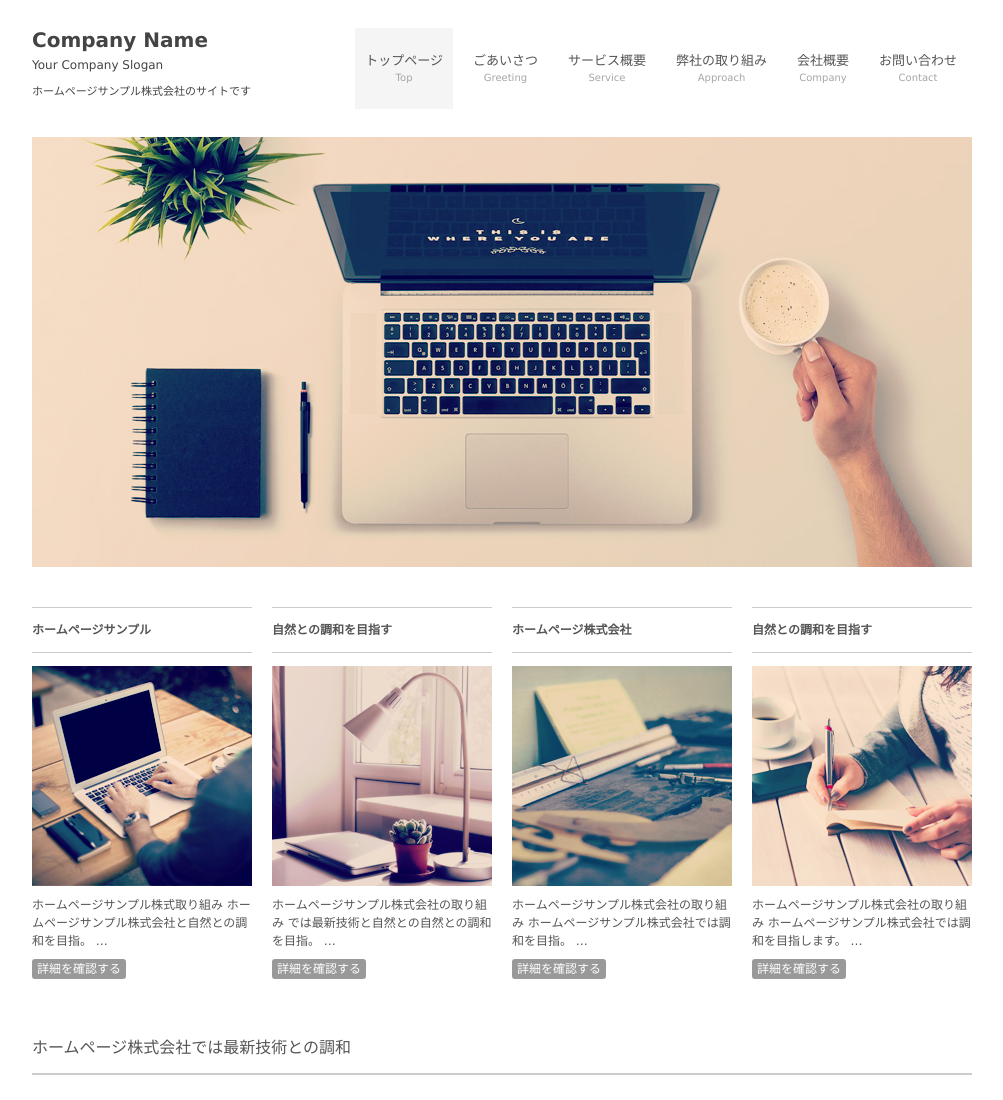
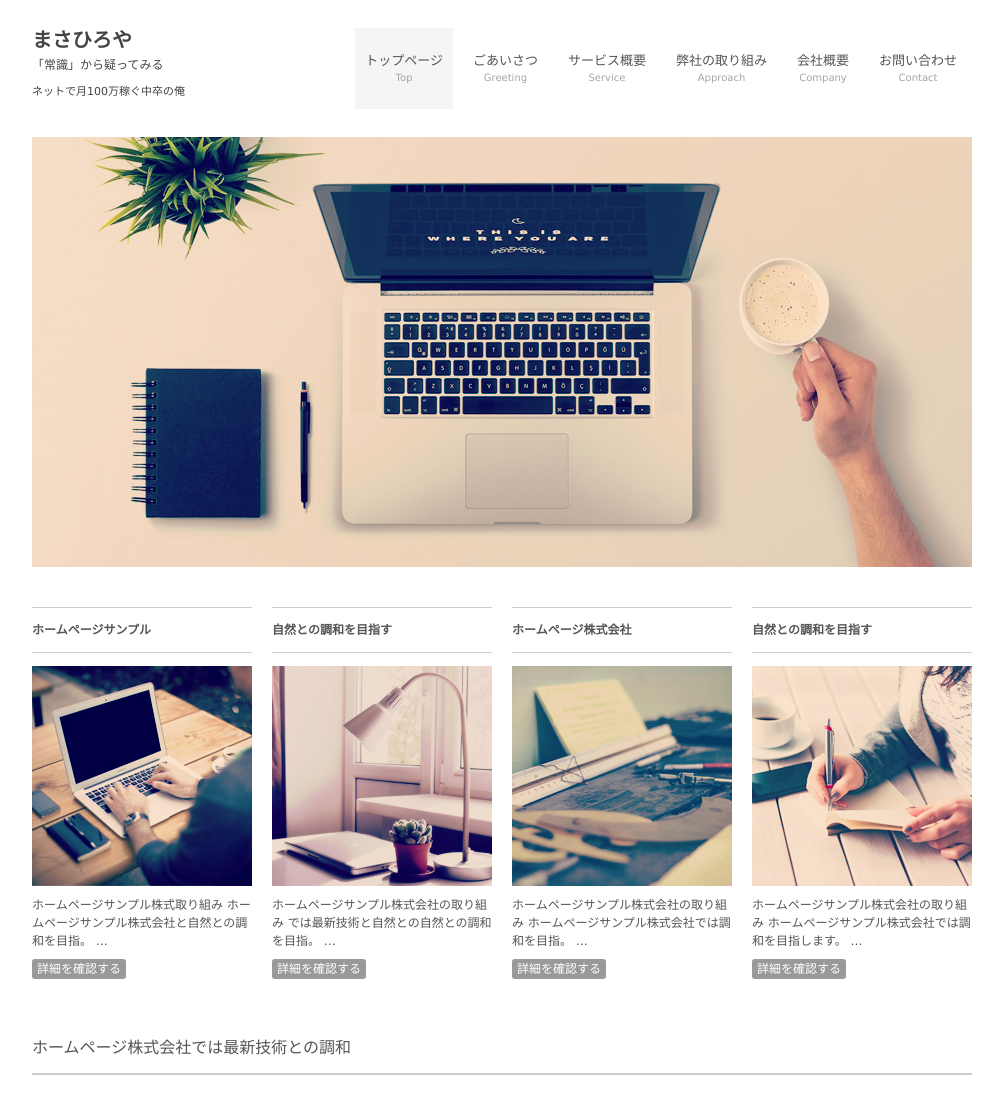
Before and after one commit to masahiroya/masahiroya.github.io, a plain HTML site: page index.html in a window 1280 px wide. Shown: the top 1100 px of the page, without its empty margins (138-1141 px from the left). Drawn offline with Linux system fonts and the light colour scheme.

Commit message:
Update index.html

```diff
--- a/index.html
+++ b/index.html
@@ -21,8 +21,8 @@
 	<header id="header" role="banner">
 		<div class="inner">
 			<div class="logo">
-				<a href="index.html" title="ホームページサンプル株式会社" rel="home">Company Name<br /><span>Your Company Slogan</span></a>
-				<h1>ホームページサンプル株式会社のサイトです</h1>
+				<a href="index.html" title="ホームページサンプル株式会社" rel="home">まさひろや<br /><span>「常識」から疑ってみる</span></a>
+				<h1>ネットで月100万稼ぐ中卒の俺</h1>
 			</div>
 			<nav id="mainNav">
 				<div class="inner">
```
